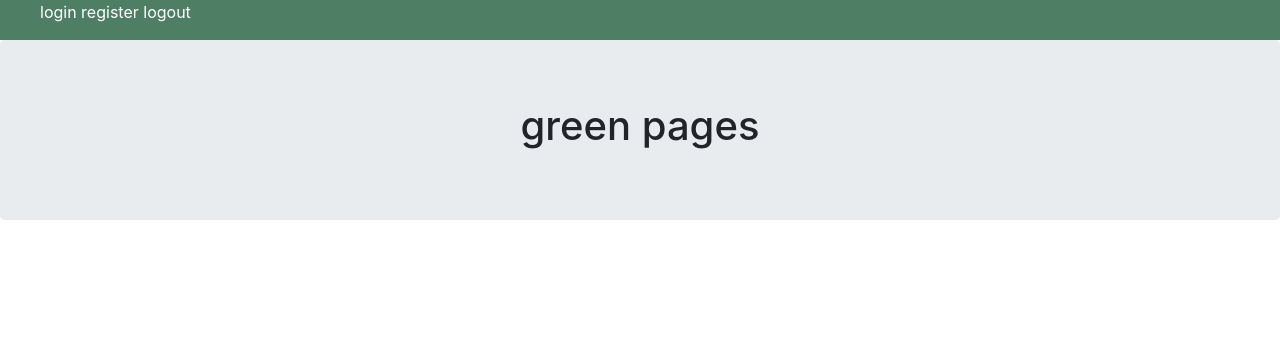
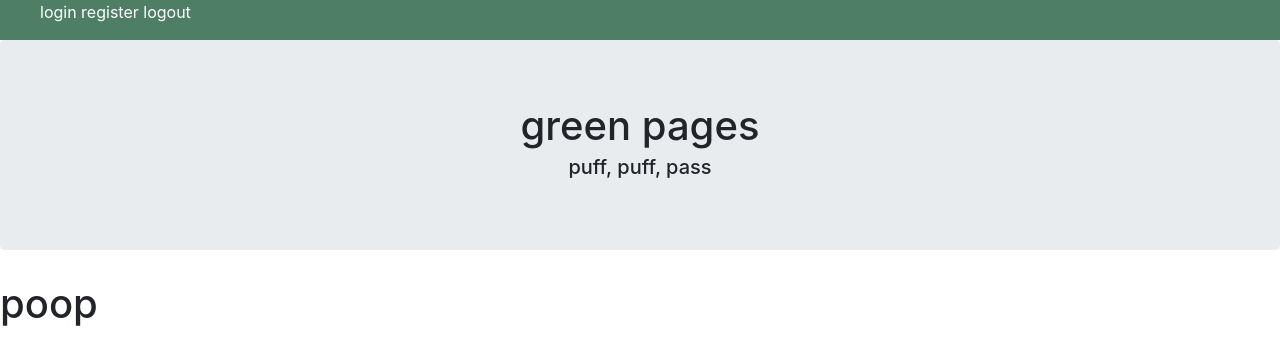
Before and after one commit to bbaxa16/green_pages_frontend, a website: page public/index.html in a window 1280 px wide. Drawn offline with nearby package versions, Linux system fonts and the light colour scheme.

Commit message:
added an ng-include for the login/register forms

```diff
--- /dev/null
+++ b/public/forms.html
@@ -0,0 +1,2 @@
+
+<h1>poop</h1>
--- a/public/index.html
+++ b/public/index.html
@@ -10,7 +10,7 @@
     <script src="./js/app.js" charset="utf-8"></script>
     <title>green pages</title>
   </head>
-  <body ng-controller="userController as ctrl">
+  <body ng-controller="userController as user">
     <nav class="nav">
       <ul>
         <li>login</li>
@@ -22,6 +22,9 @@
     <h1>green pages</h1>
     <h5>{{user.message}}</h5>
   </header>
+  <section ng-include="'./forms.html'">
+
+  </section>
   </body>
   <footer></footer>
 </html>
```
